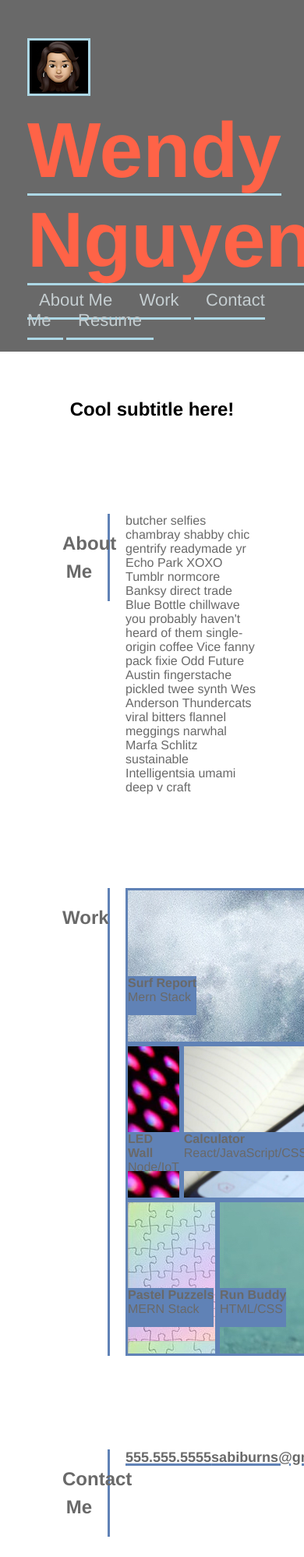
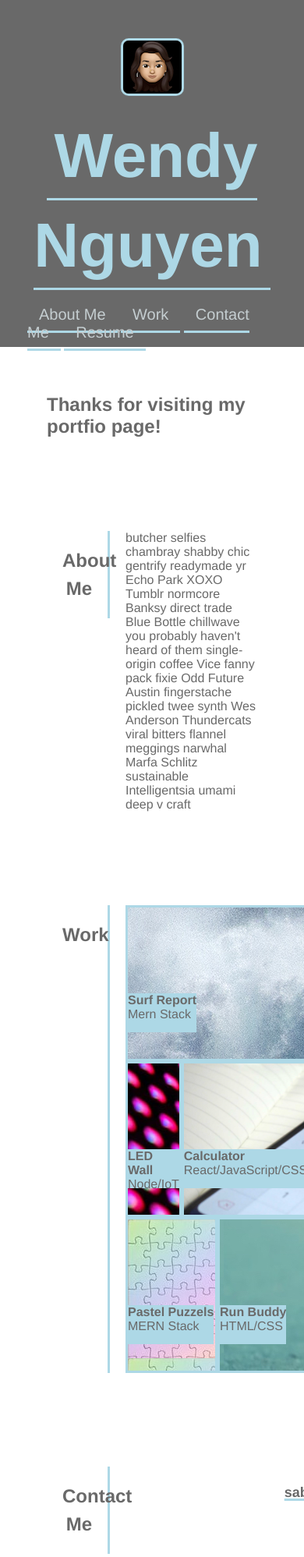
Before and after one commit to wendyqnguyen/wqn-portfolio, a plain HTML site: page index.html in a window 390 px wide. Shown: the top 1997 px of the page at 78% size. Drawn offline with Linux system fonts and the light colour scheme.

Commit message:
added sample apps hover opacity

```diff
--- a/assets/css/style.css
+++ b/assets/css/style.css
@@ -21,6 +21,7 @@
     z-index: 9999;
   }
 
+  header a { text-decoration: none; }
   header h1 {
     font-weight: bold;
     font-size: 36px;
@@ -30,6 +31,7 @@
   header a {
     text-decoration: none;
     color: #add8e6;
+    padding: 10px;
     border-bottom: 3px solid #add8e6;
   }
 
@@ -55,6 +57,7 @@
 
   .name img {
     border: 3px solid #add8e6;
+    border-radius: 10px;
   }
 
   /* <header> style end */
@@ -108,7 +111,8 @@
     background-position: 80%;
   }
 
-  .hero-subtitle {
+  .welcome-message {
+    color: #696969;
 }
 
   /* Hero style end */
@@ -117,6 +121,7 @@
 .about {
   display: flex;
   width: 100%;
+  ju
 }
 
 .about .section-title {
@@ -149,9 +154,6 @@
   color: #696969;
 }
 
-/* .sample-work-section{
-  display: flex;
-} */
 .work .section-title {
   display: flex;
   width: 30%;
@@ -173,7 +175,11 @@
 .surf-report-sample-app{
   display: flex;
   flex-grow: .5;
-  border: 3px solid #6082b6;
+  border: 3px solid #add8e6;
+}
+
+.surf-report-sample-app:hover {
+  opacity: 0.7;
 }
 
 .second-sample-apps-row{
@@ -195,12 +201,16 @@
   display: flex;
   width: 100%;
   flex-direction: row;
-  border: 3px solid #6082b6;
+  border: 3px solid #add8e6;
+}
+
+.sample-project:hover {
+  opacity: 0.7;
 }
 
 .app-info {
   margin-top: 110px;
-  background-color: #6082b6;
+  background-color: #add8e6;
   height: 50px;
 }
   /* Work style end */
@@ -220,7 +230,6 @@
 .contact div {
   width: 600px;
   vertical-align: top;
-  color: #696969;
 
 }
 
@@ -235,16 +244,16 @@
   text-align: center;
   text-decoration-line: underline;
   text-decoration-style: solid;
-  text-decoration-color: #6082b6;
+  text-decoration-color: #add8e6;
   text-decoration-thickness: 3px;
+  color: #696969;
 }
 
 /* Contact Me style end */
 
   .section-title {
-    border-right: 3px solid #6082b6;
+    border-right: 3px solid #add8e6;
     padding-right: 20px;
-    border-right: 3px solid #6082b6;
     text-align: right;
     justify-content: stretch;
     padding: 20px;
@@ -254,6 +263,7 @@
 
   .section-title h2 {
     line-height: 1.5;
+    color: #696969;
   }
 
   .text-right {
@@ -267,16 +277,40 @@
 
 /* MEDIA QUERY FOR SMALLER DESKTOP SCREENS AND SMALLER */
 @media screen and (max-width: 980px) {
-  header h1 a {
-    /* this will be applied on any screen smaller than 980px */
-    color: tomato;
+  header {
+    padding-bottom: 0;
+    justify-content: center;
   }
+
+  header h1 {
+    width: 100%;
+    text-align: center;
+  }
+
+  header nav ul {
+    margin-top: 20px;
+    width: 100%;
+    justify-content: center;
+  }
+
+  header nav ul li a {
+    font-size: 20px;
+  }
+
+  footer h2, footer div {
+    text-align: center;
+    width: 100%;
+}
+
 }
 
 /* MEDIA QUERY FOR TABLETS AND SMALLER */
 @media screen and (max-width: 768px) {
   header h1 {
     /* this will be applied on any screen between 768px and 575px */
+    font-size: 80px;
+  }
+  header h1 a {
     font-size: 80px;
   }
 }
@@ -287,4 +321,10 @@
     /* this will be applied on any screen smaller than 575px */
     font-size: 100px;
   }
+
+  .contact-info {
+    flex-direction: column;
+    max-width: fit-content;
+  }
+
 }
--- a/index.html
+++ b/index.html
@@ -4,13 +4,14 @@
         <meta charset="UTF-8" />
         <meta name="viewport" content="width=device-width, initial-scale=1.0"/>
         <link rel="stylesheet" href="./assets/css/style.css" />
+        <title>Wendy Nguyen's Portfolio Portal</title>
     </head>
     <body>
         <!-- navigation -->
         <header>
           <h1 class="name">
             <img src="./assets/images/avatar.jpeg" alt="Wendy Nguyen" style="vertical-align:middle">
-            <a href="/">
+            <a href="/" style="text-decoration: none">
               Wendy Nguyen
             </a>
         </h1>
@@ -37,9 +38,9 @@
 
         <!-- hero/jumbotron -->
         <section class="hero">
-          <div class ="hero-subtitle">
+          <div class ="welcome-message">
             <h2>
-                Cool subtitle here!
+                Thanks for visiting my  portfio page!
             </h2>
           </div>
         </section>
```
Also changed, not shown: assets/sample-apps-placeholder.html (added, +12 -0 lines), 1 other file.
